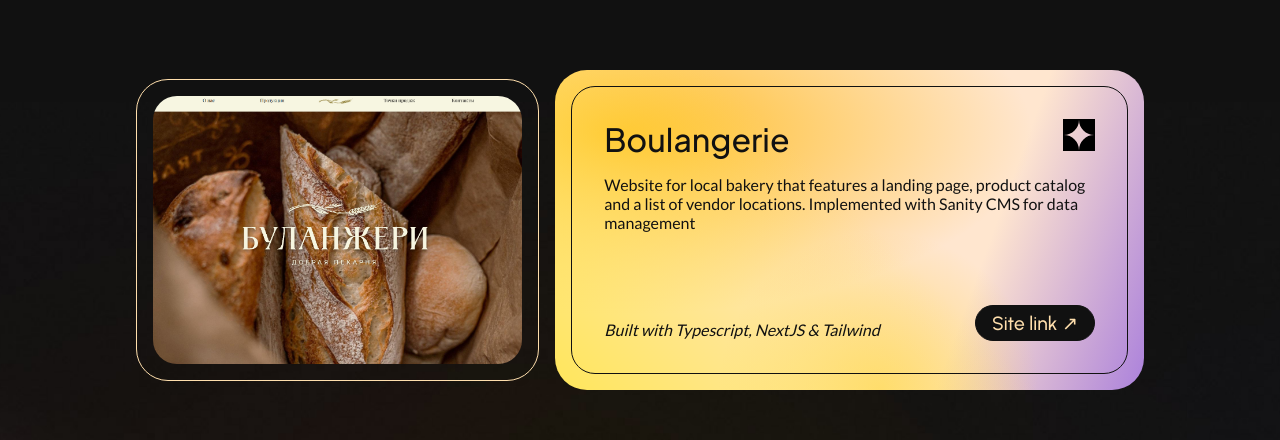
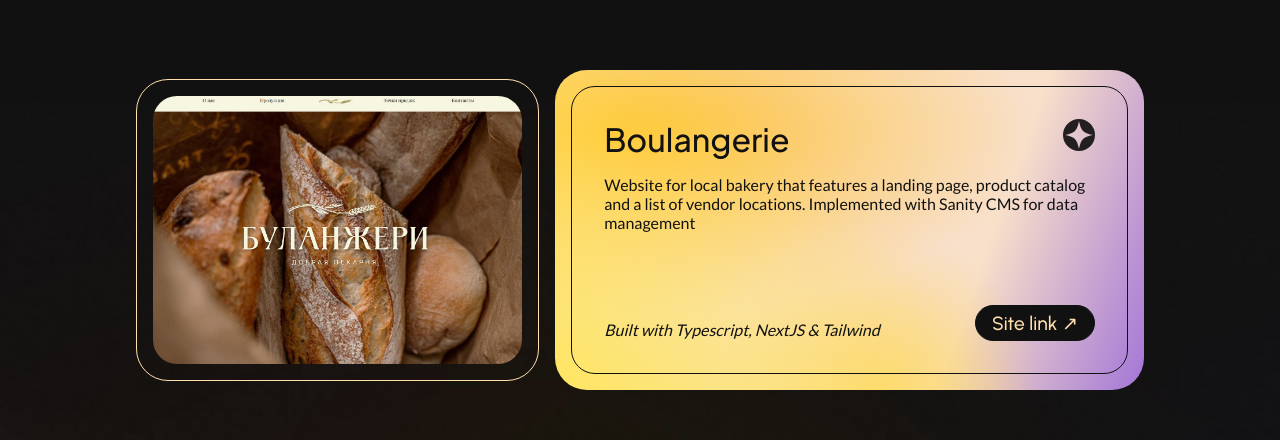
Before and after one commit to medertaab/medertaab-portfolio, a Next.js app: page / in a window 1280 px wide. Shown: the part 1964-2404 px from the top of the page. Built offline with nearby package versions, Linux system fonts and the light colour scheme; a web font is replaced by a local one.

Commit message:
Add Safari compatibility on some CSS properties

```diff
--- a/src/components/hero/gradient/Gradient.module.scss
+++ b/src/components/hero/gradient/Gradient.module.scss
@@ -10,7 +10,6 @@
   overflow: hidden;
   -webkit-animation: fade-in 1s ease both;
   animation: fade-in 1s ease both;
-  left: 0%;
   -webkit-filter: saturate(0.9);
   filter: saturate(0.9);
 
@@ -40,9 +39,9 @@
     position: absolute;
     height: 100%;
     width: 100%;
-    -webkit-transform: scale(2.5) translate(-40%, 60%);
-    transform: scale(2.5);
-    translate: -40% 60%;
+    -webkit-transform: scale(2) translate(-40%, 60%);
+    transform: scale(2);
+    translate: -40% 45%;
     filter: blur(3vw);
 
     .blob1 {
--- a/src/components/hero/subHeader/SubHeader.module.scss
+++ b/src/components/hero/subHeader/SubHeader.module.scss
@@ -52,7 +52,7 @@ $block-height: min(3.5rem, 10vw);
 
     .graphicWrapper {
       height: 2rem;
-      aspect-ratio: 35/10;
+      width: 7rem;
       background-color: $off-black;
       max-width: 49%;
       position: relative;
@@ -98,6 +98,7 @@ $block-height: min(3.5rem, 10vw);
 
       .graphicWrapper {
         height: $block-height;
+        width: calc(($block-height*35)/10);
         order: 0;
       }
 
--- a/src/data/projectsData.tsx
+++ b/src/data/projectsData.tsx
@@ -23,11 +23,11 @@ const projects: Projects = [
     github: "http://",
     thumbnail: "./thumbnails/portfolder0.jpg",
     gradient: `
-      linear-gradient(150deg, rgba(153, 75, 236, 1) 0%, transparent 40%),
-      linear-gradient(30deg, rgba(138, 82, 250, 1) 0%, transparent 40%),
-      radial-gradient(at 30% 100%, rgba(136, 79, 241, 1) 0%, transparent 20%),
-      radial-gradient(at 45% 80%, rgba(116, 43, 253, 1) 0%, transparent 45%),
-      linear-gradient(90deg, rgba(105, 7, 225, 1) 0%, rgba(176, 72, 241, 1) 70%)
+      linear-gradient(150deg, rgba(153, 71, 241, 0.957) 0%, transparent 40%),
+      linear-gradient(30deg, rgba(133, 74, 252, 0.957) 0%, transparent 40%),
+      radial-gradient(at 30% 100%, rgba(134, 73, 247, 0.973) 0%, transparent 20%),
+      radial-gradient(at 45% 80%, rgba(111, 37, 247, 0.986) 0%, transparent 45%),
+      linear-gradient(90deg, #700becf6 0%, rgba(174, 67, 241, 0.973) 70%)
 
     `,
     color: "#bc4fff",
@@ -58,13 +58,13 @@ const projects: Projects = [
     url: "https://boulangerie.kg/",
     thumbnail: "./thumbnails/boulangerie.jpg",
     gradient: `
-      linear-gradient(45deg, rgba(255, 230, 91, 1) 0%, transparent 50%),
-      radial-gradient(at 10% 20%, rgba(255, 189, 34, 1) 0px, transparent 50%),
-      radial-gradient(at 50% 100%, rgba(255, 208, 54, 0.596) 0px, transparent 35%),
-      linear-gradient(110deg, rgba(255, 230, 207, 1) 65%, rgba(148, 101, 223, 1) 100%)
+      linear-gradient(45deg, #ffe65bf2 0%, transparent 50%),
+      radial-gradient(at 10% 20%, rgba(255, 189, 34, 0.932) 0px, transparent 50%),
+      radial-gradient(at 50% 100%, rgba(255, 208, 54, 0.582) 0px, transparent 35%),
+      linear-gradient(110deg, #ffe6cff8 65%, #925de7f2 100%)
     `,
     color: "rgb(255 223 173)",
-    pin: "/svg/pin3.svg"
+    pin: "/svg/pin1.svg"
   },
 ];
 
```
